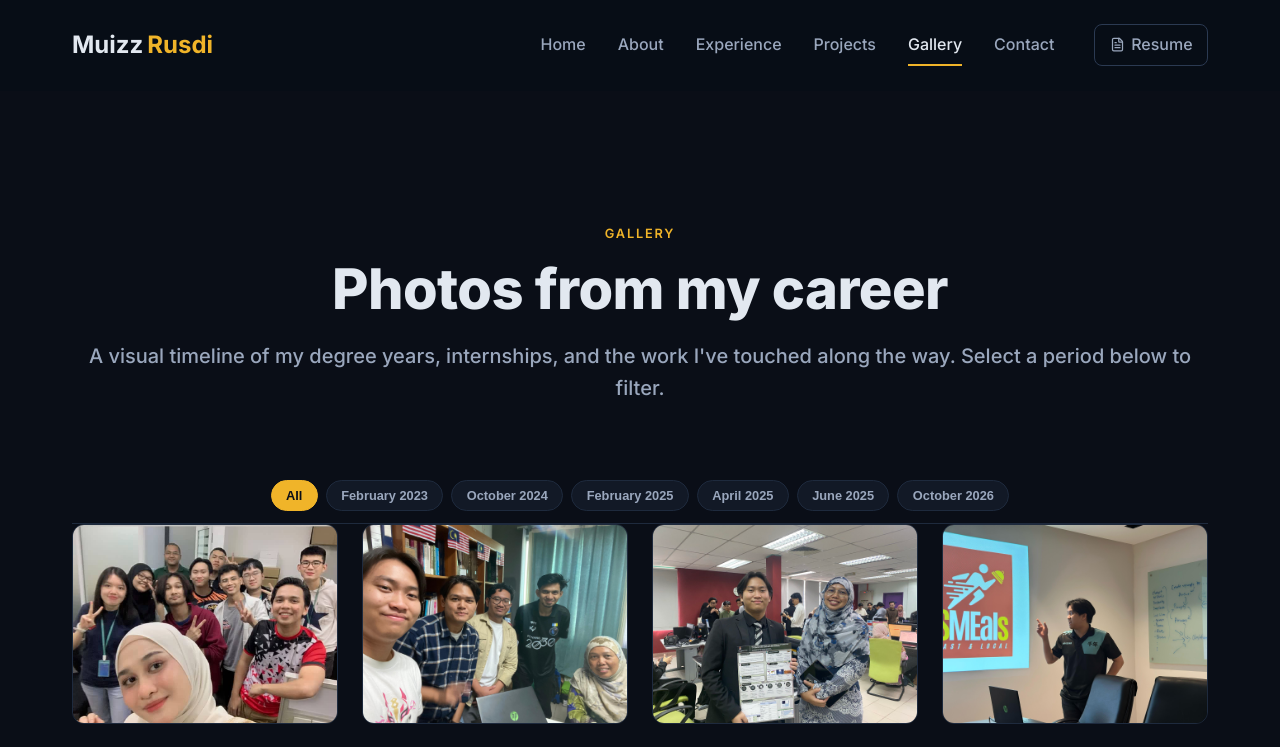
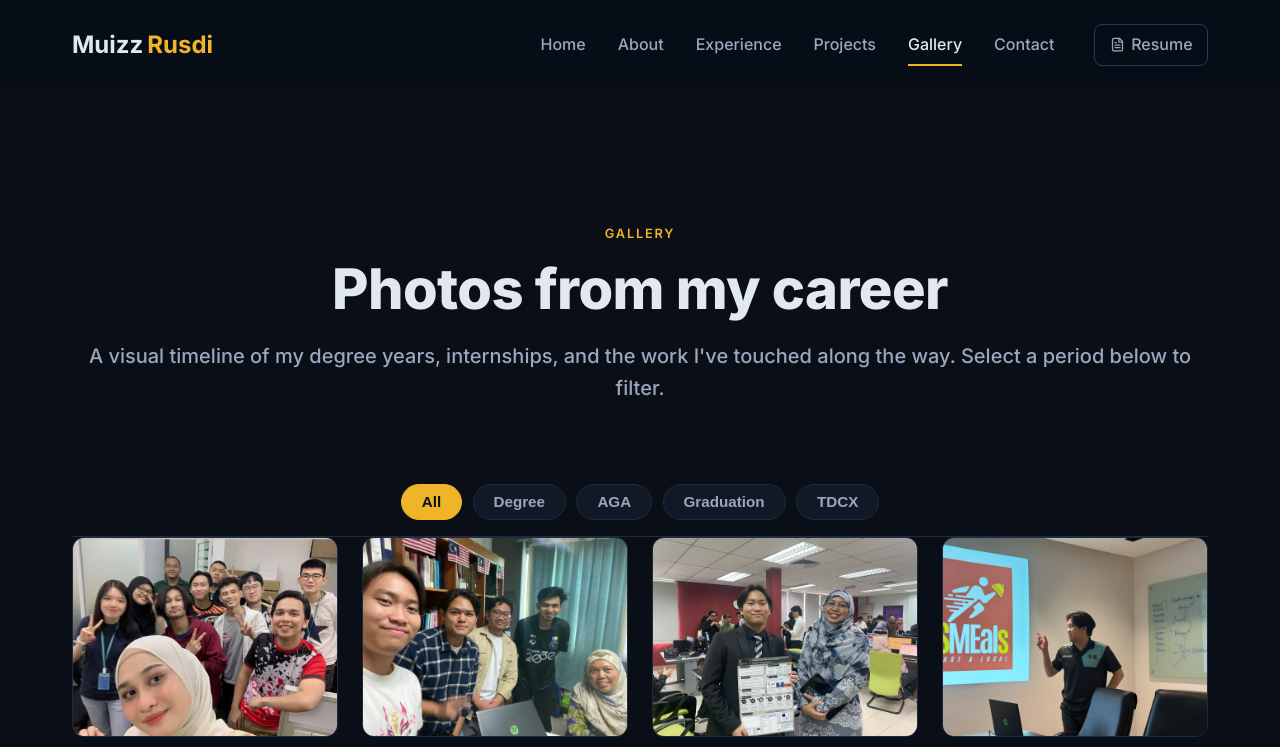
Before and after one commit to Muizz67/2026-portfolio, a React (Create React App) app: page /gallery in a window 1280 px wide. Shown: the top 747 px of the page. Built offline with nearby package versions, Linux system fonts and the light colour scheme.

Commit message:
Gallery: filter by activity label instead of date; bigger filter pills

```diff
--- a/src/components/CareerPhotos.js
+++ b/src/components/CareerPhotos.js
@@ -4,22 +4,19 @@ import { X, ChevronLeft, ChevronRight } from 'lucide-react';
 import { careerPhotos } from '../data/careerPhotos';
 
 /**
- * Gallery content — a full-page, Google Images–style photo gallery.
- *
- * This component owns the filter bar, the image grid, and the lightbox. It is
- * mounted inside the page's section by the consuming page (Gallery.js), which
- * owns the section header (eyebrow + title + subtitle) and the page-level
- * transitions.
+ * Gallery content — photo grid filtered by activity label ("TDCX", "AGA",
+ * "Degree", "Graduation"). Mounted inside the page's section; the page owns
+ * the header and the page-level transitions.
  *
  * Props:
- *   photos       — array of { id, date, caption, image } (defaults to all 16).
- *   lightbox     — whether clicking a thumbnail opens the lightbox (default true).
- *   showFilters  — show the date-filter pills (default true).
+ *   photos       — array of { id, label, caption, image } (defaults to all).
+ *   lightbox     — whether clicking a thumbnail opens the lightbox.
+ *   showFilters  — show the label-filter pills.
  *
  * Layout:
- *   - A sticky date filter bar ("All" + one pill per distinct month+year).
+ *   - A label filter bar ("All" + one pill per distinct label).
  *   - A large uniform grid; each card shows the photo and reveals the caption
- *     on hover (dates are no longer printed on the cards).
+ *     on hover.
  *   - Clicking a card opens a larger lightbox with prev/next.
  */
 export default function CareerPhotos({
@@ -31,28 +28,28 @@ export default function CareerPhotos({
   const [index, setIndex] = useState(0);
   const overlayRef = useRef(null);
 
-  // Distinct month+year values, in the order they appear in `photos`.
-  const dates = useMemo(() => {
+  // Distinct labels, in the order they first appear in `photos`.
+  const labels = useMemo(() => {
     const seen = new Set();
     const list = [];
     photos.forEach((p) => {
-      if (p.date && !seen.has(p.date)) {
-        seen.add(p.date);
-        list.push(p.date);
+      if (p.label && !seen.has(p.label)) {
+        seen.add(p.label);
+        list.push(p.label);
       }
     });
     return list;
   }, [photos]);
 
-  const [activeDate, setActiveDate] = useState('All');
+  const [activeLabel, setActiveLabel] = useState('All');
 
   const filtered = useMemo(() => {
-    if (activeDate === 'All') return photos;
-    return photos.filter((p) => p.date === activeDate);
-  }, [photos, activeDate]);
+    if (activeLabel === 'All') return photos;
+    return photos.filter((p) => p.label === activeLabel);
+  }, [photos, activeLabel]);
 
   const openPhoto = (id) => {
-    const list = activeDate === 'All' ? photos : photos.filter((p) => p.date === activeDate);
+    const list = activeLabel === 'All' ? photos : photos.filter((p) => p.label === activeLabel);
     const idx = list.findIndex((p) => p.id === id);
     if (idx >= 0) {
       setIndex(idx);
@@ -69,7 +66,6 @@ export default function CareerPhotos({
     goTo((index + 1) % filtered.length);
   }, [goTo, index, filtered.length]);
 
-  // Close on Escape, and navigate with arrow keys while the lightbox is open.
   React.useEffect(() => {
     if (!open) return;
     const onKey = (e) => {
@@ -81,7 +77,6 @@ export default function CareerPhotos({
     return () => window.removeEventListener('keydown', onKey);
   }, [open, index, filtered.length, prev, next]);
 
-  // Lock body scroll while the lightbox is open (same pattern as the project modal).
   React.useEffect(() => {
     if (open) {
       const previousOverflow = document.body.style.overflow;
@@ -95,24 +90,24 @@ export default function CareerPhotos({
   return (
     <>
       {showFilters && (
-        <div className="gallery-filter-bar" role="tablist" aria-label="Filter by date">
+        <div className="gallery-filter-bar" role="tablist" aria-label="Filter by activity">
           <button
             type="button"
-            className={`gallery-filter${activeDate === 'All' ? ' active' : ''}`}
-            onClick={() => setActiveDate('All')}
-            aria-pressed={activeDate === 'All'}
+            className={`gallery-filter${activeLabel === 'All' ? ' active' : ''}`}
+            onClick={() => setActiveLabel('All')}
+            aria-pressed={activeLabel === 'All'}
           >
             All
           </button>
-          {dates.map((date) => (
+          {labels.map((label) => (
             <button
-              key={date}
+              key={label}
               type="button"
-              className={`gallery-filter${activeDate === date ? ' active' : ''}`}
-              onClick={() => setActiveDate(date)}
-              aria-pressed={activeDate === date}
+              className={`gallery-filter${activeLabel === label ? ' active' : ''}`}
+              onClick={() => setActiveLabel(label)}
+              aria-pressed={activeLabel === label}
             >
-              {date}
+              {label}
             </button>
           ))}
         </div>
@@ -142,7 +137,6 @@ export default function CareerPhotos({
         ))}
       </div>
 
-      {/* Lightbox overlay */}
       <AnimatePresence>
         {open && (
           <motion.div
--- a/src/data/careerPhotos.js
+++ b/src/data/careerPhotos.js
@@ -1,108 +1,123 @@
-// Career photos data — the single source of truth for the /career gallery.
+// Career photos data — the single source of truth for the /gallery page.
 //
 // Metadata per photo:
-//   date    — month and year only (e.g. "October 2026"). Leave blank when the
-//             exact month/year isn't known.
+//   label   — what the photo is about (e.g. "TDCX", "AGA", "Degree").
+//             Used as the filter pill; photos with the same label group together.
 //   caption — short descriptor shown under the thumbnail and in the lightbox.
-//   image   — public path, resolved against public/ (e.g. /assets/photos/....)
+//   image   — public path, resolved against public/ (e.g. /assets/photos/...).
 //
 // Photos sorted chronologically by date. All assets live in
 // public/assets/photos/ (copied from the source device folder).
-
 export const careerPhotos = [
   {
     id: 1,
     date: 'February 2023',
+    label: 'Degree',
     caption: 'Early computer science studies.',
     image: '/assets/photos/bluevy-01.jpg',
   },
   {
     id: 2,
     date: 'October 2024',
+    label: 'Degree',
     caption: 'Second-year degree snapshot.',
     image: '/assets/photos/degree-01.jpg',
   },
   {
     id: 3,
     date: 'February 2025',
+    label: 'Degree',
     caption: 'Third-year degree snapshot.',
     image: '/assets/photos/degree-02.jpg',
   },
   {
     id: 4,
     date: 'April 2025',
+    label: 'AGA',
     caption: 'AI engineering internship snapshot.',
     image: '/assets/photos/aga-01.jpg',
   },
   {
     id: 5,
     date: 'June 2025',
+    label: 'AGA',
     caption: 'AI engineering internship snapshot.',
     image: '/assets/photos/aga-02.jpg',
   },
   {
     id: 6,
     date: 'October 2026',
+    label: 'Degree',
     caption: 'Final year of my degree.',
     image: '/assets/photos/degree-03.jpg',
   },
   {
     id: 7,
     date: 'October 2026',
+    label: 'AGA',
     caption: 'AI engineering internship wrap-up.',
     image: '/assets/photos/aga-03.jpg',
   },
   {
     id: 8,
     date: 'October 2026',
+    label: 'AGA',
     caption: 'AI engineering internship wrap-up.',
     image: '/assets/photos/aga-04.jpg',
   },
   {
     id: 9,
     date: 'October 2026',
+    label: 'Graduation',
     caption: 'Graduation ceremony.',
     image: '/assets/photos/graduate-01.png',
   },
   {
     id: 10,
     date: 'October 2026',
+    label: 'TDCX',
     caption: 'Data annotation and QA review.',
     image: '/assets/photos/tdcx-01.jpg',
   },
   {
     id: 11,
     date: 'October 2026',
+    label: 'TDCX',
     caption: 'Data annotation and QA review.',
     image: '/assets/photos/tdcx-02.jpg',
   },
   {
     id: 12,
     date: 'October 2026',
+    label: 'TDCX',
     caption: 'Data annotation and QA review.',
     image: '/assets/photos/tdcx-03.jpg',
   },
   {
     id: 13,
     date: 'October 2026',
+    label: 'TDCX',
     caption: 'Data annotation and QA review.',
     image: '/assets/photos/tdcx-04.jpg',
   },
   {
     id: 14,
     date: 'October 2026',
+    label: 'TDCX',
     caption: 'Data annotation and QA review.',
     image: '/assets/photos/tdcx-05.jpg',
   },
   {
     id: 15,
     date: 'October 2026',
+    label: 'TDCX',
     caption: 'Data annotation and QA review.',
     image: '/assets/photos/tdcx-06.jpg',
   },
   {
     id: 16,
     date: '',
+    label: 'Graduation',
     caption: 'Graduation project presentation (sidang).',
     image: '/assets/photos/graduate-02.png',
   },
--- a/src/pages/Gallery.css
+++ b/src/pages/Gallery.css
@@ -20,15 +20,15 @@
   display: flex;
   flex-wrap: wrap;
   justify-content: center;
-  gap: 0.5rem;
-  padding: 0.75rem 0;
+  gap: 0.65rem;
+  padding: 1rem 0;
   border-bottom: 1px solid var(--border);
 }
 
 .gallery-filter {
-  font-size: 0.8rem;
+  font-size: 0.95rem;
   font-weight: 700;
-  padding: 0.45rem 0.9rem;
+  padding: 0.55rem 1.25rem;
   border-radius: 999px;
   border: 1px solid var(--border);
   background: rgb(26 36 54 / 0.5);
```
